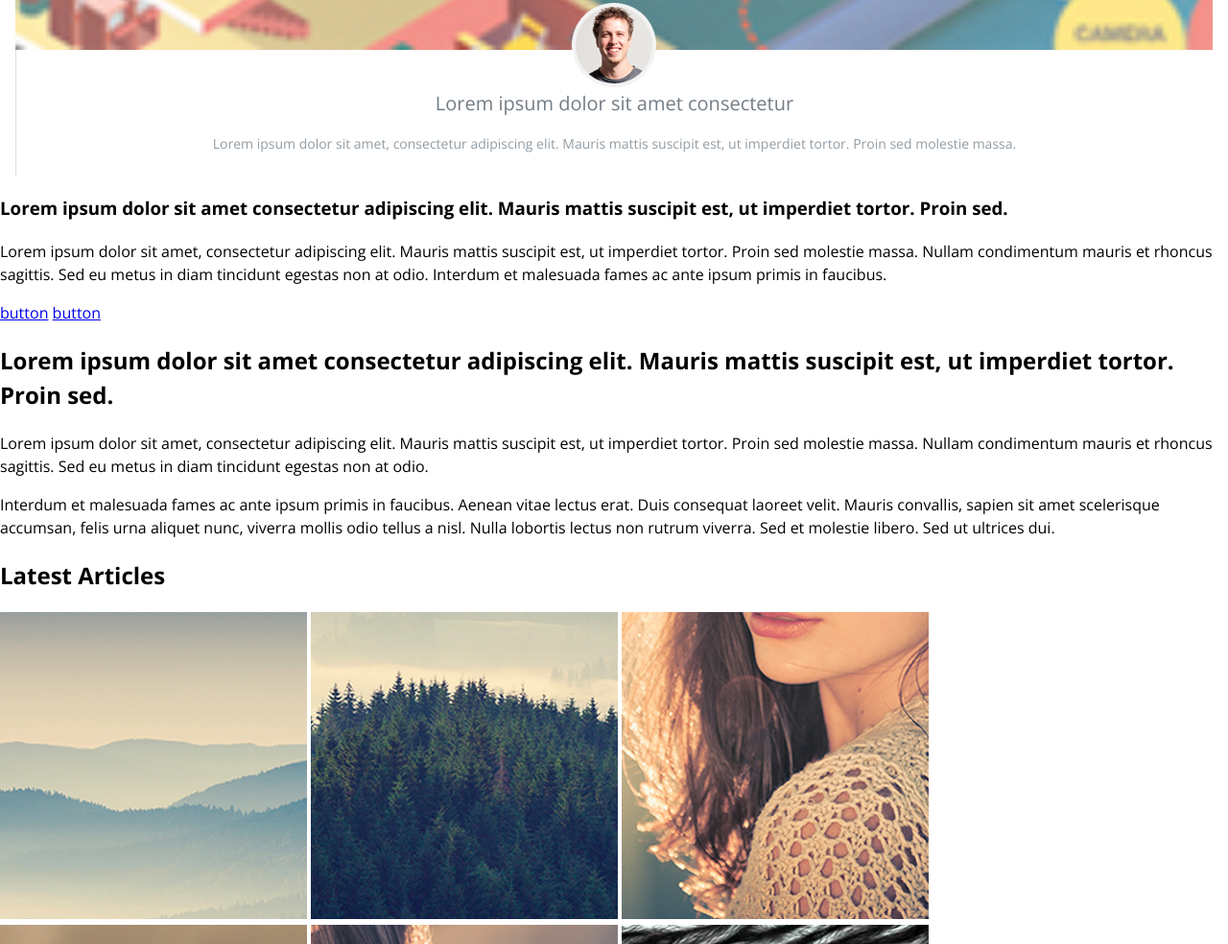
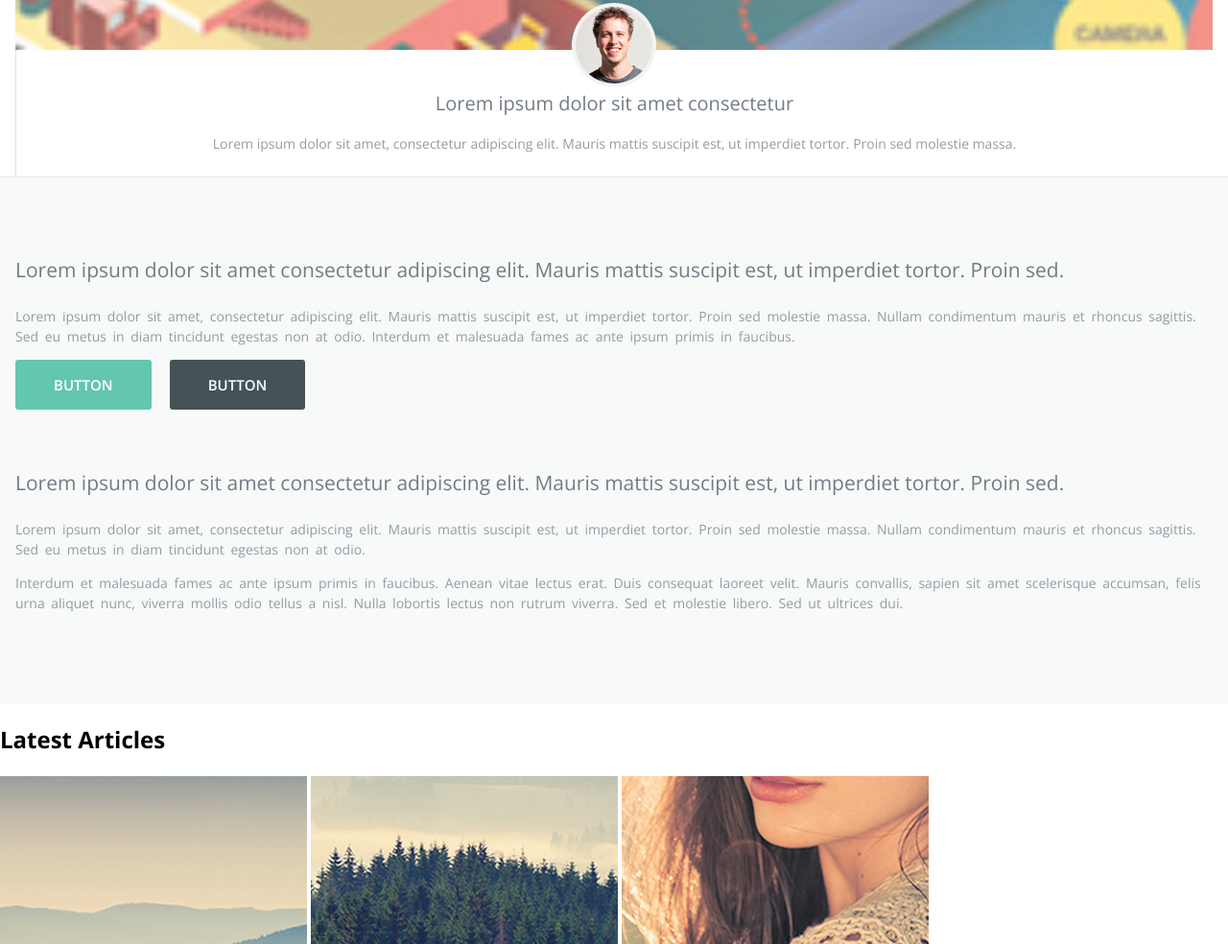
Before and after one commit to viniciusxsousa/Infusion, a plain HTML site: page index.html in a window 1280 px wide. Shown: the part 4730-5714 px from the top of the page at 96% size. Drawn offline with nearby package versions, Linux system fonts and the light colour scheme.

Commit message:
estilizando a seção content

```diff
--- a/index.html
+++ b/index.html
@@ -96,19 +96,21 @@
 
     </section>
 
-    <section>
-        <article>
-            <h3>Lorem ipsum dolor sit amet consectetur adipiscing elit. Mauris mattis suscipit est, ut imperdiet tortor. Proin sed.</h3>
-            <p>Lorem ipsum dolor sit amet, consectetur adipiscing elit. Mauris mattis suscipit est, ut imperdiet tortor. Proin sed molestie massa. Nullam condimentum mauris et rhoncus sagittis. Sed eu metus in diam tincidunt egestas non at odio. Interdum et malesuada fames ac ante ipsum primis in faucibus.</p>
-            <a href="#">button</a>
-            <a href="#">button</a>
-        </article>
+    <section class="content">
+        <div class="conteiner">
+            <article class="content__article">
+                <h3 class="content__title" >Lorem ipsum dolor sit amet consectetur adipiscing elit. Mauris mattis suscipit est, ut imperdiet tortor. Proin sed.</h3>
+                <p class="content__text">Lorem ipsum dolor sit amet, consectetur adipiscing elit. Mauris mattis suscipit est, ut imperdiet tortor. Proin sed molestie massa. Nullam condimentum mauris et rhoncus sagittis. Sed eu metus in diam tincidunt egestas non at odio. Interdum et malesuada fames ac ante ipsum primis in faucibus.</p>
+                <a href="#" class="button button-primary">button</a>
+                <a href="#" class="button button-secondary">button</a>
+            </article>
 
-        <article>
-            <h2>Lorem ipsum dolor sit amet consectetur adipiscing elit. Mauris mattis suscipit est, ut imperdiet tortor. Proin sed.</h2>
-            <p>Lorem ipsum dolor sit amet, consectetur adipiscing elit. Mauris mattis suscipit est, ut imperdiet tortor. Proin sed molestie massa. Nullam condimentum mauris et rhoncus sagittis. Sed eu metus in diam tincidunt egestas non at odio.</p>
-            <p>Interdum et malesuada fames ac ante ipsum primis in faucibus. Aenean vitae lectus erat. Duis consequat laoreet velit. Mauris convallis, sapien sit amet scelerisque accumsan, felis urna aliquet nunc, viverra mollis odio tellus a nisl. Nulla lobortis lectus non rutrum viverra. Sed et molestie libero. Sed ut ultrices dui.</p>
-        </article>
+            <article class="content__article">
+                <h3 class="content__title" >Lorem ipsum dolor sit amet consectetur adipiscing elit. Mauris mattis suscipit est, ut imperdiet tortor. Proin sed.</h3>
+                <p class="content__text">Lorem ipsum dolor sit amet, consectetur adipiscing elit. Mauris mattis suscipit est, ut imperdiet tortor. Proin sed molestie massa. Nullam condimentum mauris et rhoncus sagittis. Sed eu metus in diam tincidunt egestas non at odio.</p>
+                <p class="content__text">Interdum et malesuada fames ac ante ipsum primis in faucibus. Aenean vitae lectus erat. Duis consequat laoreet velit. Mauris convallis, sapien sit amet scelerisque accumsan, felis urna aliquet nunc, viverra mollis odio tellus a nisl. Nulla lobortis lectus non rutrum viverra. Sed et molestie libero. Sed ut ultrices dui.</p>
+            </article>
+        </div>
     </section>
 
     <section>
--- a/styles/styles.css
+++ b/styles/styles.css
@@ -10,6 +10,31 @@ body{
     margin-right: auto;
     padding-left: 1em;
     padding-right: 1em;
+}
+
+.button{
+    padding: 15px 40px;
+    border-radius: 3px;
+    text-decoration: none;
+    text-transform: uppercase;
+    font-weight: 600;
+    font-size: 15px;
+    color: white;
+    margin-right: 15px;
+    display: inline-block;
+    transition: background 0.5s;
+}
+
+.button:hover{
+    background-color: #929da5;
+}
+
+.button-primary{
+    background-color: #63c6ae;
+}
+
+.button-secondary{
+    background-color: #455357;
 }
 
 .header{
@@ -151,3 +176,22 @@ body{
     font-size: 14px;
     color: #929da5;
 }
+
+.content{
+    background-color: #f8f9f9;
+    padding: 20px 0 80px;
+    border-top: 1px solid #e3e3e3;
+}
+
+.content__title{
+    font-weight: 400;
+    color: #737c85;
+    padding-top: 40px;
+    font-size: 21px;
+}
+
+.content__text{
+    color: #929da5;
+    font-size: 14px;
+    word-spacing: 3px;
+}
```
